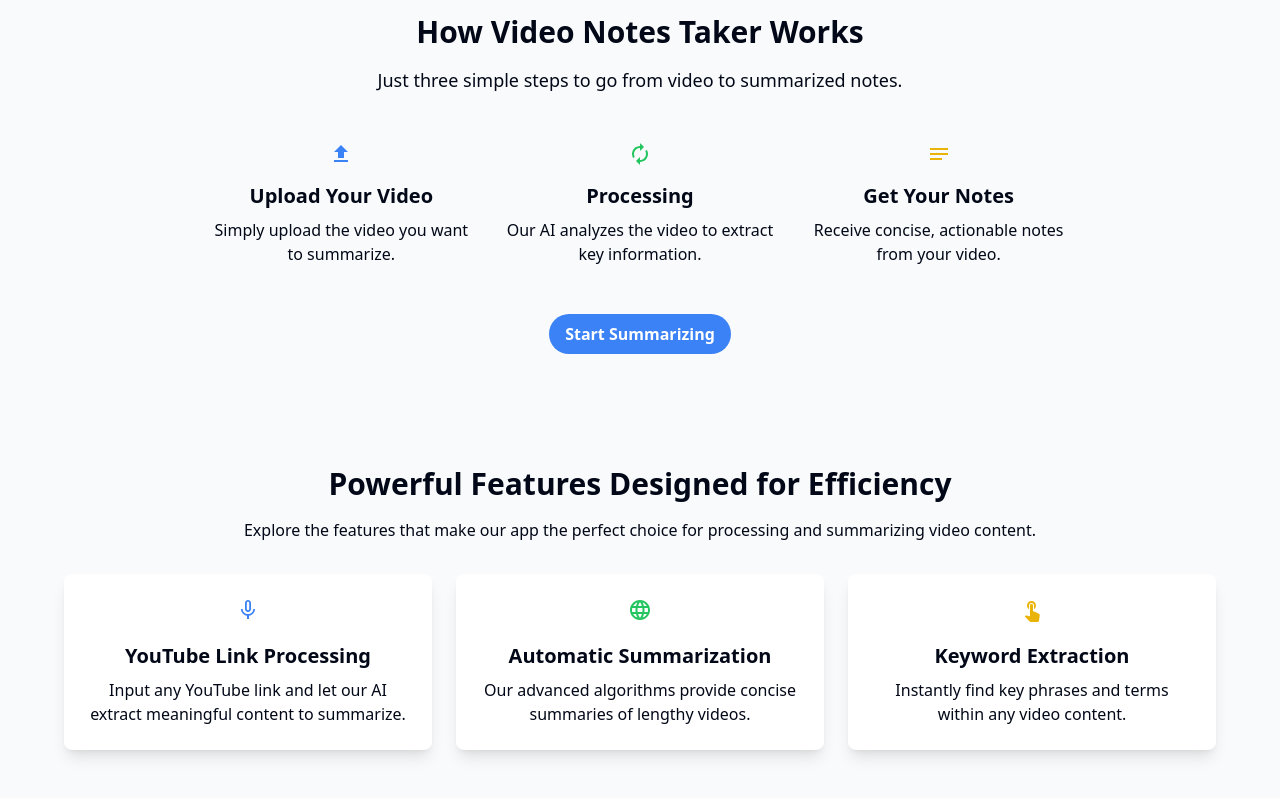
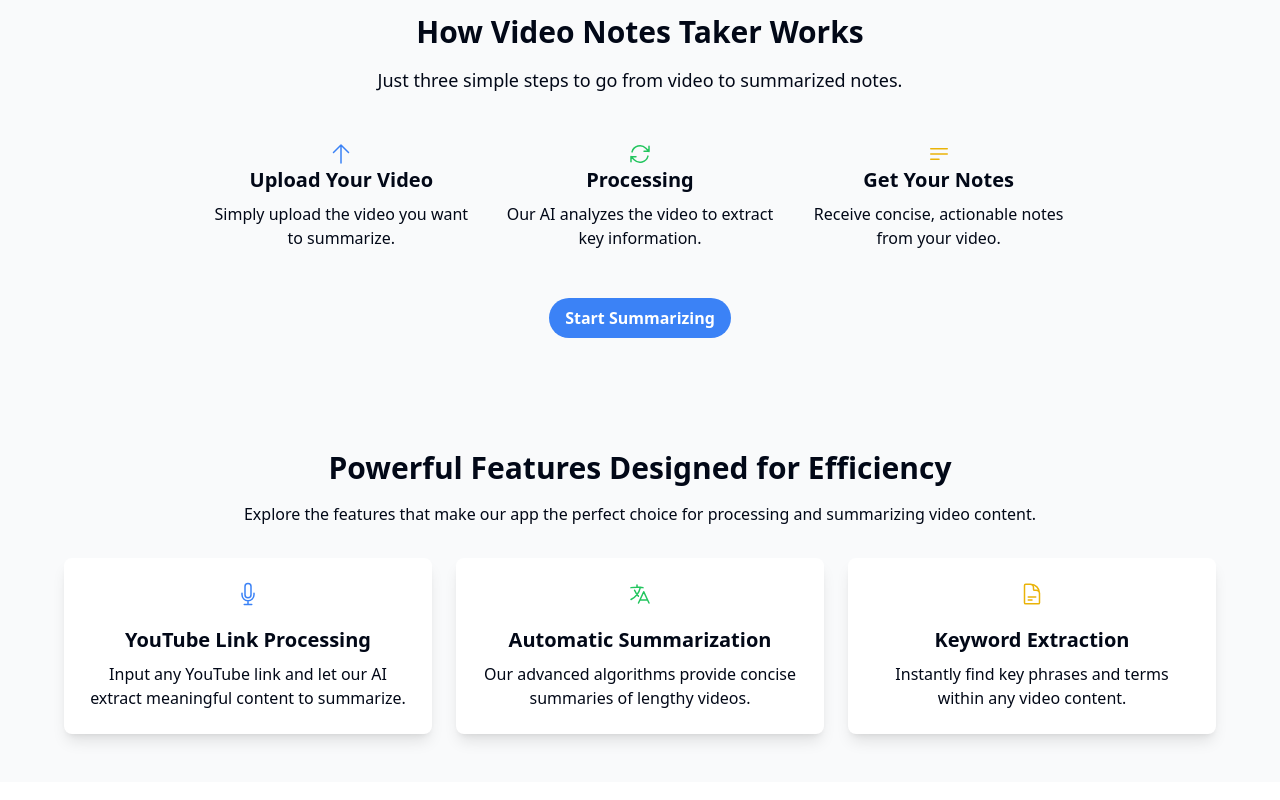
Before and after one commit to chintochau/Video-Summarizer, a React (Vite) app in the folder client/: page / in a window 1280 px wide. Shown: the part 534-1334 px from the top of the page. Built offline with nearby package versions, Linux system fonts and the light colour scheme; no server answers; a web font is replaced by a local one; what @ffmpeg/ffmpeg would draw is missing.

Commit message:
remove mui

```diff
--- a/client/src/components/FeaturesAndBenefits.jsx
+++ b/client/src/components/FeaturesAndBenefits.jsx
@@ -1,26 +1,28 @@
 import React from 'react';
 // You might want to replace these with actual icons or images
-import SettingsIcon from '@mui/icons-material/Settings';
-import MicNoneIcon from '@mui/icons-material/MicNone';
-import LanguageIcon from '@mui/icons-material/Language';
-import TouchAppIcon from '@mui/icons-material/TouchApp';
+
+import MicrophoneIcon from '@heroicons/react/24/outline/MicrophoneIcon'
+import LanguageIcon from '@heroicons/react/24/outline/LanguageIcon'
+import DocumentTextIcon from '@heroicons/react/24/outline/DocumentTextIcon'
+
 
 const features = [
   {
     id: 1,
-    icon: <MicNoneIcon className="w-16 h-16 text-blue-500" />,
+    icon: <MicrophoneIcon class="h-6 w-6 text-blue-500" />,
     title: 'YouTube Link Processing',
     description: 'Input any YouTube link and let our AI extract meaningful content to summarize.',
   },
   {
     id: 2,
-    icon: <LanguageIcon className="w-16 h-16 text-green-500" />,
+    icon:<LanguageIcon className="h-6 w-6 text-green-500" />
+    ,
     title: 'Automatic Summarization',
     description: 'Our advanced algorithms provide concise summaries of lengthy videos.',
   },
   {
     id: 3,
-    icon: <TouchAppIcon className="w-16 h-16 text-yellow-500" />,
+    icon: <DocumentTextIcon className="h-6 w-6 text-yellow-500" />,
     title: 'Keyword Extraction',
     description: 'Instantly find key phrases and terms within any video content.',
   },
--- a/client/src/components/HowItWorks.jsx
+++ b/client/src/components/HowItWorks.jsx
@@ -1,27 +1,25 @@
 import React from 'react';
 // Assuming you have these icons in your project. If not, you can replace them with any icons of your choice.
-import UploadIcon from '@mui/icons-material/Upload';
-import AutorenewIcon from '@mui/icons-material/Autorenew';
-import NotesIcon from '@mui/icons-material/Notes';
+import {ArrowUpIcon, ArrowPathIcon,Bars3BottomLeftIcon} from '@heroicons/react/24/outline'
 import { Link } from 'react-router-dom';
 
 const HowItWorks = () => {
   const steps = [
     {
       id: 1,
-      icon: <UploadIcon className="h-12 w-12 mb-4 mx-auto text-blue-500"/>,
+      icon: <ArrowUpIcon className="h-6 w-6 text-blue-500" />,
       title: 'Upload Your Video',
       description: 'Simply upload the video you want to summarize.',
     },
     {
       id: 2,
-      icon: <AutorenewIcon className="h-12 w-12 mb-4 mx-auto text-green-500"/>,
+      icon: <ArrowPathIcon className="h-6 w-6 text-green-500" />,
       title: 'Processing',
       description: 'Our AI analyzes the video to extract key information.',
     },
     {
       id: 3,
-      icon: <NotesIcon className="h-12 w-12 mb-4 mx-auto text-yellow-500"/>,
+      icon: <Bars3BottomLeftIcon className="h-6 w-6 text-yellow-500" />,
       title: 'Get Your Notes',
       description: 'Receive concise, actionable notes from your video.',
     },
--- a/client/src/components/Summarizer.jsx
+++ b/client/src/components/Summarizer.jsx
@@ -1,7 +1,7 @@
 import React, { useMemo, useRef, useEffect } from "react";
 import { useState } from "react";
 import { useDropzone } from "react-dropzone";
-import DownloadIcon from "@mui/icons-material/Download";
+import {DocumentArrowDownIcon} from "@heroicons/react/24/outline"
 import {
   baseStyle,
   focusedStyle,
@@ -15,6 +15,7 @@ import SummaryField from "./SummaryField";
 import { useVideoContext } from "../contexts/VideoContext";
 import { calculateVideoCredits } from "../utils/creditUtils";
 import YoutubeService from "../services/YoutubeService";
+import { Button } from "./ui/button";
 
 export default function Summarizer() {
   const [file, setFile] = useState(null);
@@ -161,21 +162,24 @@ export default function Summarizer() {
                   value={youtubeLink}
                   onChange={handleInputChange}
                 />
-                <div>
-                  <button
-                    className="px-3.5 py-2.5 bg-indigo-600 text-white rounded-md hover:bg-indigo-500 focus-visible:outline focus-visible:outline-2 focus-visible:outline-offset-2 focus-visible:outline-indigo-600  "
+                <div className="flex items-center gap-x-1 mr-2">
+                  <Button
+                    className="h-full"
                     onClick={handleSubmit}
                     type="submit"
                   >
                     Generate Summary
-                  </button>
-                  <button
-                    className=" text-indigo-600 hover:text-indigo-400 outline outline-2 rounded-md ml-1 px-3.5 py-2.5"
+                  </Button>
+                  <Button
+                  variant="outline"
+                    className="h-full"
                     onClick={() => YoutubeService.getYoutubeAudio({ youtubeLink })}
                   >
-                    <DownloadIcon style={{ width: "20px", height: "20px" }} />
-                    Audio
-                  </button>
+                    <DocumentArrowDownIcon className="w-6 h-6"/>
+                    <div>
+                      Audio
+                      </div>
+                  </Button>
                 </div>
               </div>
             ) : (
--- a/client/src/components/common/Header.jsx
+++ b/client/src/components/common/Header.jsx
@@ -1,9 +1,8 @@
 import React, { useEffect, useState } from "react";
 import { Link, useLocation } from "react-router-dom";
-import GeneralButton from "../GeneralButton";
 import logo from "../../assets/logo.png";
 import { useAuth } from "../../contexts/AuthContext";
-import BoltIcon from "@mui/icons-material/Bolt";
+import {BoltIcon} from "@heroicons/react/24/solid"
 import { Dialog } from '@headlessui/react'
 import { Bars3Icon, XMarkIcon } from '@heroicons/react/24/outline'
 
@@ -27,7 +26,7 @@ const Header = () => {
     return (
       <div className="flex">
         <Link to="/pricing" className="text-indigo-600 flex rounded-md outline-1 outline hover:text-indigo-400 cursor-pointer pr-2">
-          <BoltIcon />
+          <BoltIcon className="w-4 h-6"/>
           <div className=""> {credits}</div>
         </Link>
       </div>)
--- a/client/src/pages/UserProfilePage.jsx
+++ b/client/src/pages/UserProfilePage.jsx
@@ -3,6 +3,8 @@ import { useAuth } from "../contexts/AuthContext";
 import AuthService from "../services/AuthService";
 import { useNavigate } from "react-router-dom";
 import { convertMongoDBDateToLocalTime } from "../utils/timeUtils";
+import { Card, CardContent, CardFooter, CardHeader, CardTitle } from "@/components/ui/card";
+import { Button } from "@/components/ui/button";
 
 const UserProfilePage = () => {
   const { currentUser, userData } = useAuth();
@@ -46,12 +48,13 @@ const UserProfilePage = () => {
   return (
     <>
       {currentUser && (
-        <div className="flex min-h-full flex-1 flex-col justify-center px-6 py-12 lg:px-8">
-          <div className="sm:mx-auto sm:w-full sm:max-w-md">
-            <h2 className="mt-6 text-center text-2xl font-bold leading-9 tracking-tight text-gray-900">
+        <Card className=" my-8 mx-auto max-w-xl">
+          <CardHeader >
+            <CardTitle className="text-center text-2xl font-bold leading-9 tracking-tight text-gray-900">
               Your Profile
-            </h2>
-            <div className=" space-y-4">
+            </CardTitle>
+                </CardHeader>
+            <CardContent className=" space-y-4">
               <div>
                 <label
                   htmlFor="fullname"
@@ -62,17 +65,16 @@ const UserProfilePage = () => {
                 <div>{currentUser.email}</div>
               </div>
               <div>{renderTier()}</div>
-            </div>
-            <div>
-              <button
+            </CardContent>
+            <CardFooter>
+              <Button
                 onClick={() => AuthService.logout()}
                 className="mt-2 flex w-full justify-center rounded-md bg-gray-500 px-3 py-1.5 text-sm font-semibold leading-6 text-white shadow-sm hover:bg-red-500 focus-visible:outline focus-visible:outline-2 focus-visible:outline-offset-2 focus-visible:outline-indigo-600"
               >
                 Logout
-              </button>
-            </div>
-          </div>
-        </div>
+              </Button>
+            </CardFooter>
+        </Card>
       )}
     </>
   );
```
